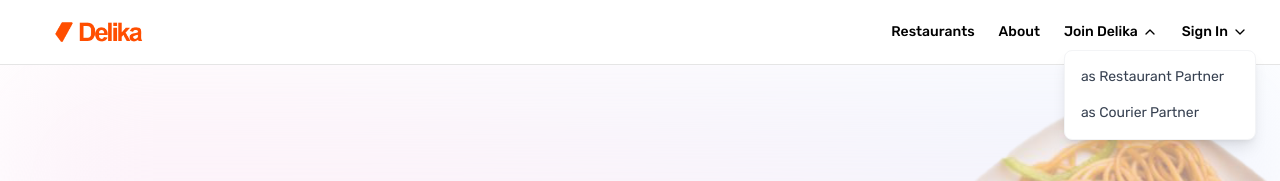
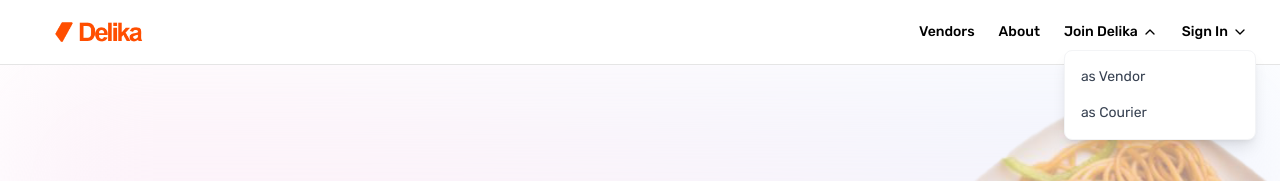
Before and after one commit to Krontiva-HQ/delika-product-website, a Next.js app: page / in a window 1280 px wide. Both pictures are taken after a click on the button "Join Delika". Shown: the top 181 px of the page. Built offline with nearby package versions, Linux system fonts and the light colour scheme.

Commit message:
Update SiteHeader to replace 'Restaurant' terminology with 'Vendor' for consistency
- Changed menu item labels and links from 'Restaurant' to 'Vendor' to align with updated terminology across the application.
- Adjusted related text in dropdowns and links to ensure a cohesive user experience.

```diff
--- a/components/site-header.tsx
+++ b/components/site-header.tsx
@@ -13,7 +13,7 @@ export function SiteHeader() {
   const pathname = usePathname()
 
   const menuItems = [
-    { href: "/restaurants", label: "Restaurants" },
+    { href: "/restaurants", label: "Vendors" },
     { href: "/about", label: "About" },
   ]
 
@@ -69,14 +69,14 @@ export function SiteHeader() {
                   className="block px-4 py-2 text-sm text-gray-700 hover:bg-orange-50 hover:text-orange-500"
                   onClick={() => setIsJoinDropdownOpen(false)}
                 >
-                  as Restaurant Partner
+                  as Vendor
                 </Link>
                 <Link
                   href="/courier-partner"
                   className="block px-4 py-2 text-sm text-gray-700 hover:bg-orange-50 hover:text-orange-500"
                   onClick={() => setIsJoinDropdownOpen(false)}
                 >
-                  as Courier Partner
+                  as Courier
                 </Link>
               </div>
             )}
@@ -111,7 +111,7 @@ export function SiteHeader() {
                   target="_blank"
                   rel="noopener noreferrer"
                 >
-                  as Restaurant
+                  as Vendor
                 </Link>
                 <Link
                   href="https://web.delika.app"
@@ -168,14 +168,14 @@ export function SiteHeader() {
                   className="block text-base text-gray-600 hover:text-orange-500 transition-colors"
                   onClick={() => setIsMobileMenuOpen(false)}
                 >
-                  as Restaurant Partner
+                  as Vendor
                 </Link>
                 <Link
                   href="/courier-partner"
                   className="block text-base text-gray-600 hover:text-orange-500 transition-colors"
                   onClick={() => setIsMobileMenuOpen(false)}
                 >
-                  as Courier Partner
+                  as Courier
                 </Link>
               </div>
             </div>
@@ -198,7 +198,7 @@ export function SiteHeader() {
                   target="_blank"
                   rel="noopener noreferrer"
                 >
-                  as Restaurant
+                  as Vendor
                 </Link>
                 <Link
                   href="https://web.delika.app"
@@ -207,7 +207,7 @@ export function SiteHeader() {
                   target="_blank"
                   rel="noopener noreferrer"
                 >
-                  as Courier
+                  as Courier Partner
                 </Link>
               </div>
             </div>
```
